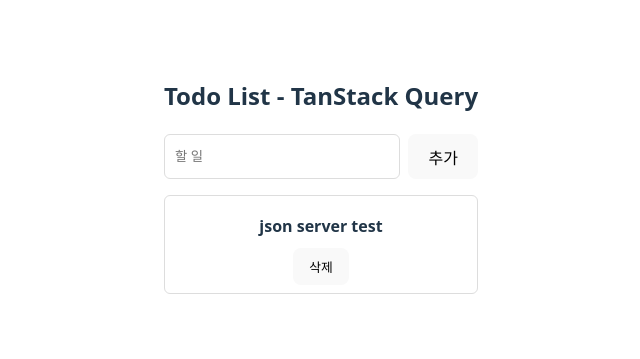
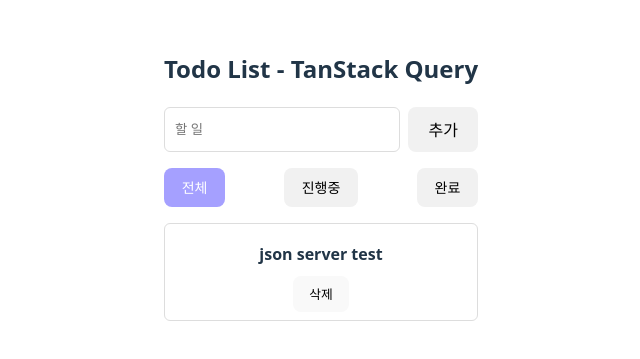
Before and after one commit to bboroin/goorm-mission, a React (Vite) app: page / in a window 1280 px wide. Shown: the part 221-580 px from the top of the page, without its empty margins (319-959 px from the left). Built offline with nearby package versions, Linux system fonts and the light colour scheme; data requests are answered from the project's data file.

Commit message:
style: Todo 탭 버튼 UI 추가 및 스타일 적용 #1

```diff
--- a/src/App.css
+++ b/src/App.css
@@ -72,3 +72,20 @@
   font-size: 14px;
   color: #22c55e;
 }
+
+.tabs {
+  display: flex;
+  gap: 8px;
+  margin: 16px 0;
+  justify-content: space-between;
+}
+
+.tabs button {
+  font-size: 14px;
+}
+
+.tab--active {
+  background-color: #a5a0ffff;
+  color: #fff;
+  font-weight: 600;
+}
--- a/src/components/Todos.jsx
+++ b/src/components/Todos.jsx
@@ -97,6 +97,27 @@
         <button type="submit">추가</button>
       </form>
 
+      <div className="tabs">
+        <button
+          className={tab === "all" ? "tab--active" : ""}
+          onClick={() => setTab("all")}
+        >
+          전체
+        </button>
+        <button
+          className={tab === "pending" ? "tab--active" : ""}
+          onClick={() => setTab("pending")}
+        >
+          진행중
+        </button>
+        <button
+          className={tab === "completed" ? "tab--active" : ""}
+          onClick={() => setTab("completed")}
+        >
+          완료
+        </button>
+      </div>
+
       <ul className="list">
         {filteredTodos.map((todo) => (
           <Todo
--- a/src/index.css
+++ b/src/index.css
@@ -63,6 +63,6 @@
     color: #747bff;
   }
   button {
-    background-color: #f9f9f9;
+    background-color: #f1f1f1;
   }
 }
```
